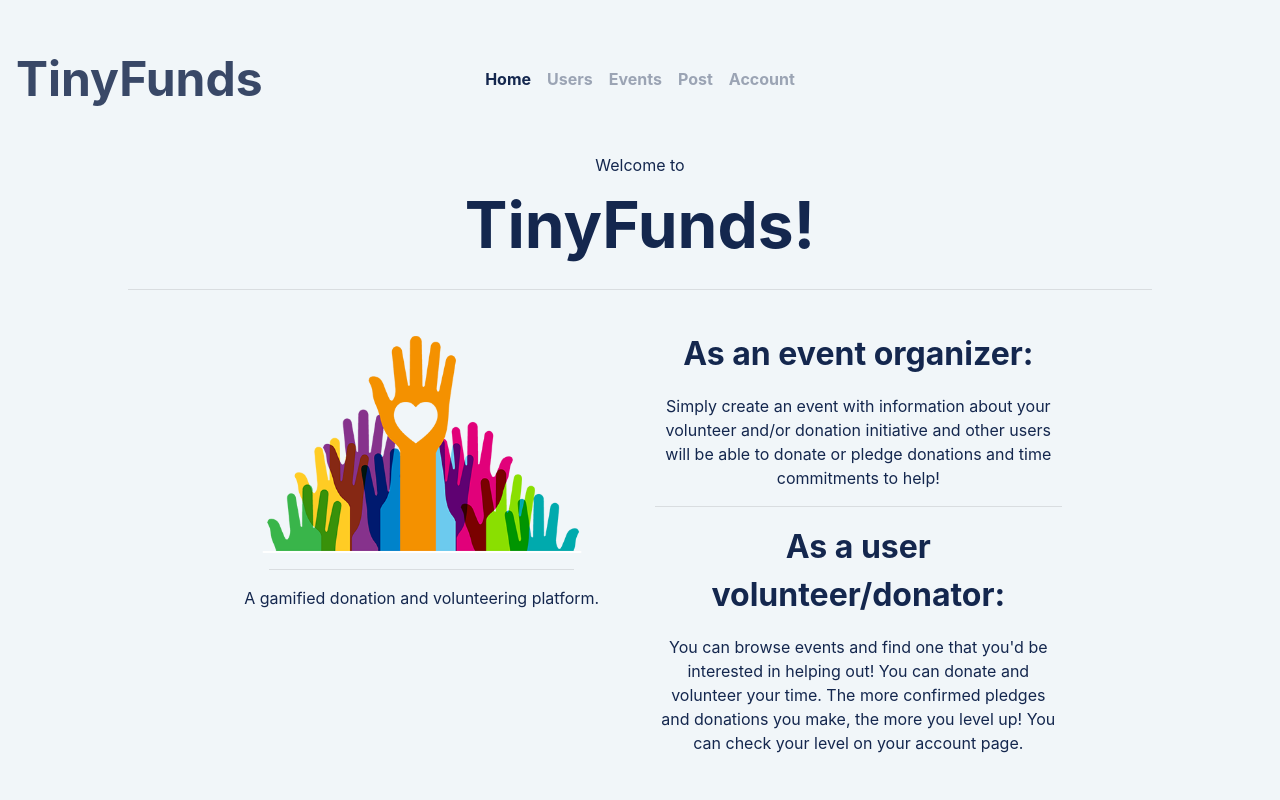
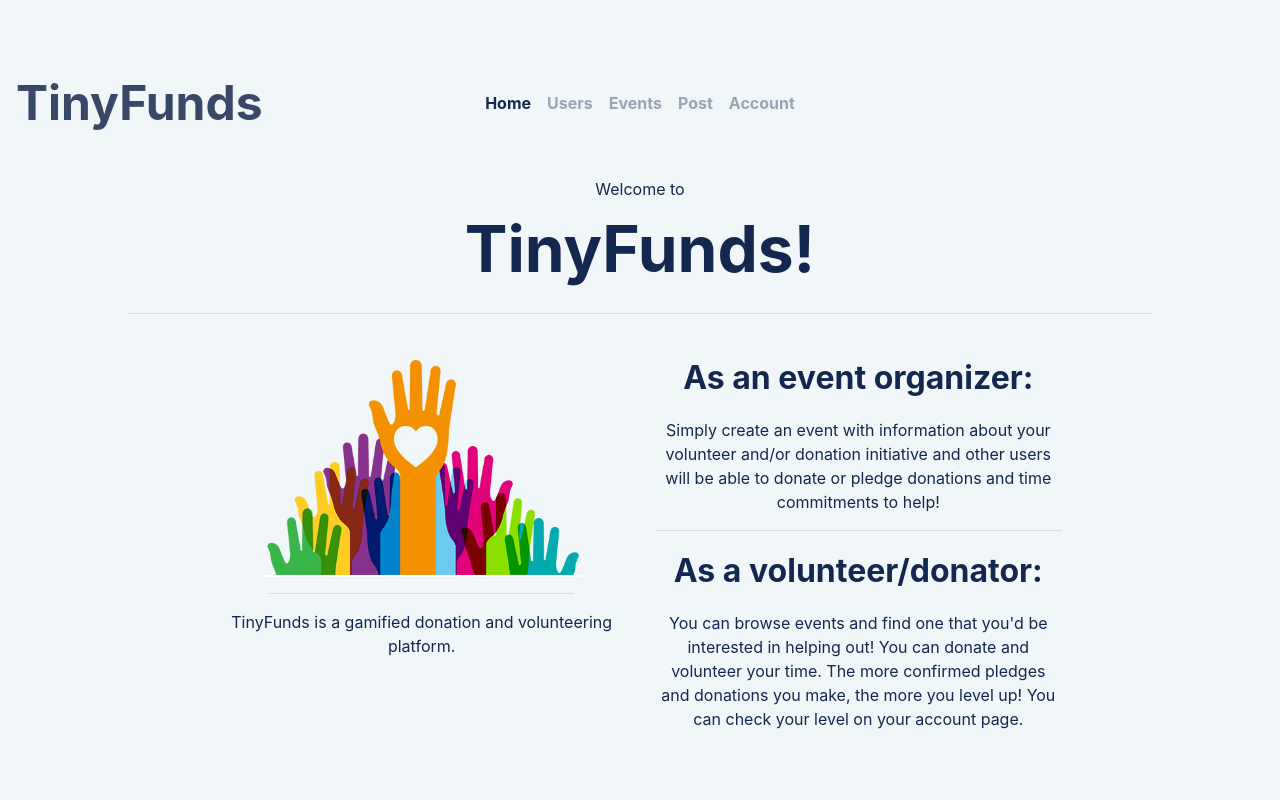
Before and after one commit to sleepy/tinyfunds, a Django app: page / in a window 1280 px wide. Run offline with Django 3.2, Linux system fonts and the light colour scheme; some libraries are stand-ins or nearby versions.

Commit message:
Whoops, missed this too

```diff
--- a/tinyfunds/templates/tinyfunds/index.html
+++ b/tinyfunds/templates/tinyfunds/index.html
@@ -50,7 +50,7 @@
             <img id="tf-pic" src="{% static 'tinyfunds/images/tinyfunds.png' %}">
             <hr style="max-width: 75%;">
             <p>
-                A gamified donation and volunteering platform.
+                TinyFunds is a gamified donation and volunteering platform.
             </p>
         </div>
         <div class="col-md-4">
@@ -59,7 +59,7 @@
                 Simply create an event with information about your volunteer and/or donation initiative and other users will be able to donate or pledge donations and time commitments to help!
             </p>
             <hr>
-            <p style="font-size: 32px;"><strong>As a user volunteer/donator:</strong></p>
+            <p style="font-size: 32px;"><strong>As a volunteer/donator:</strong></p>
             <p>
                 You can browse events and find one that you'd be interested in helping out! You can donate and volunteer your time. The more confirmed pledges and donations you make, the more you level up! You can check your level on your account page.
             </p>
```
